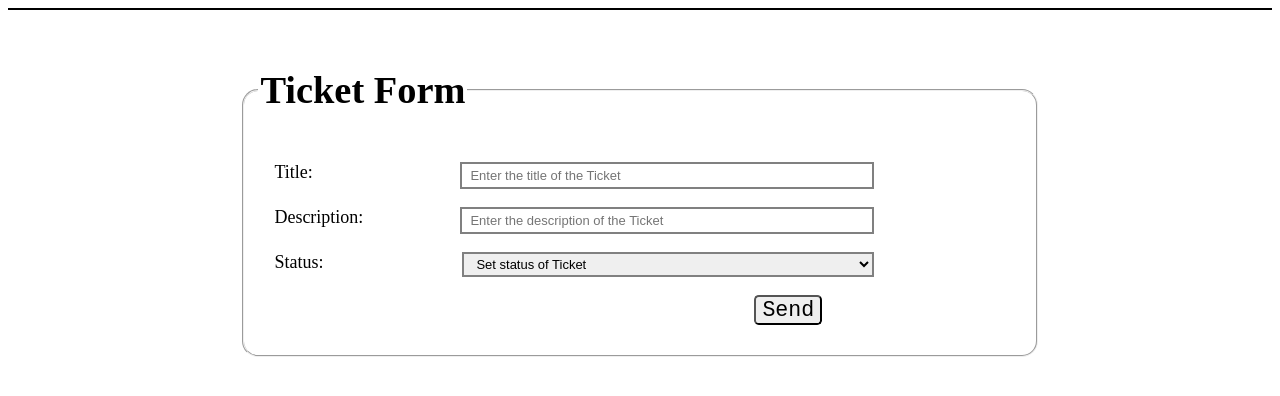
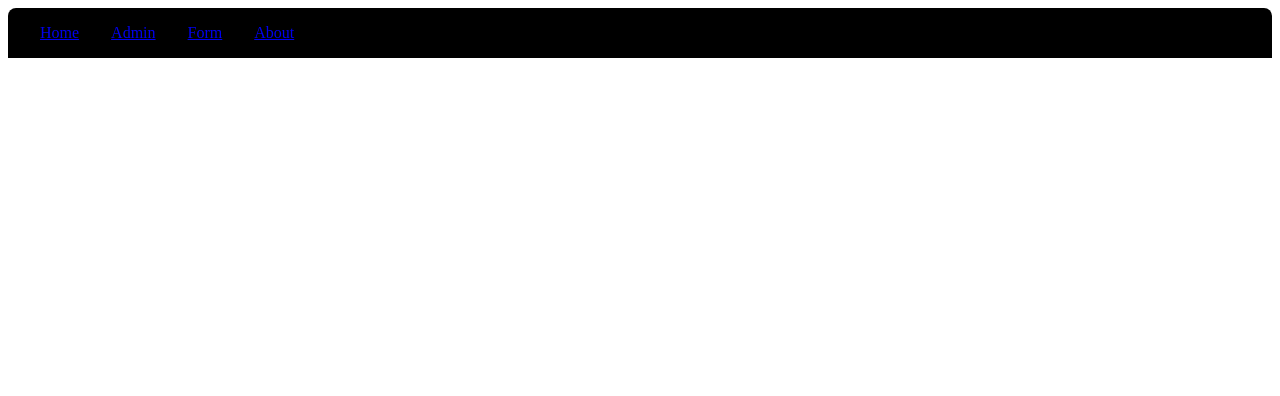
Before and after one commit to NarsimhaReddyKK/Ticketing_System, a React app: page / in a window 1280 px wide. Shown: the top 396 px of the page. Built offline with nearby package versions, Linux system fonts and the light colour scheme; the HTML template or start-up script is replaced by a standard one.

Commit message:
Added Header and Routed paths

```diff
--- a/package.json
+++ b/package.json
@@ -11,7 +11,8 @@
   },
   "dependencies": {
     "react": "^19.2.0",
-    "react-dom": "^19.2.0"
+    "react-dom": "^19.2.0",
+    "react-router-dom": "^7.11.0"
   },
   "devDependencies": {
     "@eslint/js": "^9.39.1",
--- a/src/App.tsx
+++ b/src/App.tsx
@@ -1,12 +1,17 @@
+import { BrowserRouter, Routes, Route } from 'react-router-dom'
 import './App.css'
 import { Ticket_Form } from './Components/Ticket_Form'
+import { Home } from './Components/Home'
 
 function App() {
 
   return (
-    <>
-      <Ticket_Form/>
-    </>
+    <BrowserRouter>
+      <Routes>
+        <Route path='/' element={<Home/>}/>
+        <Route path='/form' element={<Ticket_Form/>}/>
+      </Routes>
+    </BrowserRouter>
   )
 }
 
--- /dev/null
+++ b/src/Components/Home.tsx
@@ -0,0 +1,9 @@
+import { Header } from "./header"
+
+export const Home = () => {
+  return (
+    <div>
+        <Header/>
+    </div>
+  )
+}
--- /dev/null
+++ b/src/Components/header.tsx
@@ -0,0 +1,15 @@
+import "./styles/header.css"
+import { Link } from "react-router-dom";
+
+export const Header = () => {
+  return (
+    <div className="header_container">
+        <ul className="header">
+            <li className="header__list"><Link to="/">Home</Link></li>
+            <li className="header__list"><Link to="/">Admin</Link></li>
+            <li className="header__list"><Link to="/form">Form</Link></li>
+            <li className="header__list"><Link to="/">About</Link></li>
+        </ul>
+    </div>
+  )
+}
--- /dev/null
+++ b/src/Components/styles/header.css
@@ -0,0 +1,23 @@
+.header{
+    background-color: black;
+    color: whitesmoke;
+    margin: 0;
+    padding: 1rem;
+    box-sizing: border-box;
+    top: 0;
+    border-radius: 0.5rem 0.5rem 0 0;
+    display: flex;
+}
+
+.header__list{
+    margin: 0 1rem;
+    list-style: none;
+}
+
+.header__list{
+    cursor: pointer;
+}
+
+.header__list:hover{
+    color: gray;
+}
```
Also changed, not shown: 1 other file (tests, documents, lock files or other folders).
